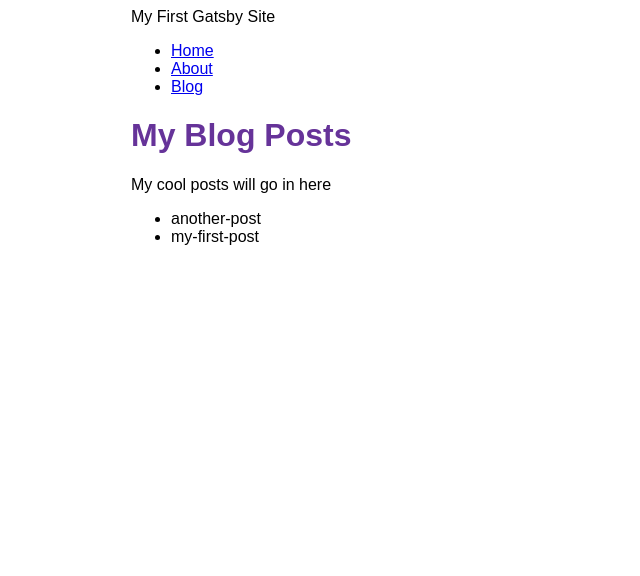
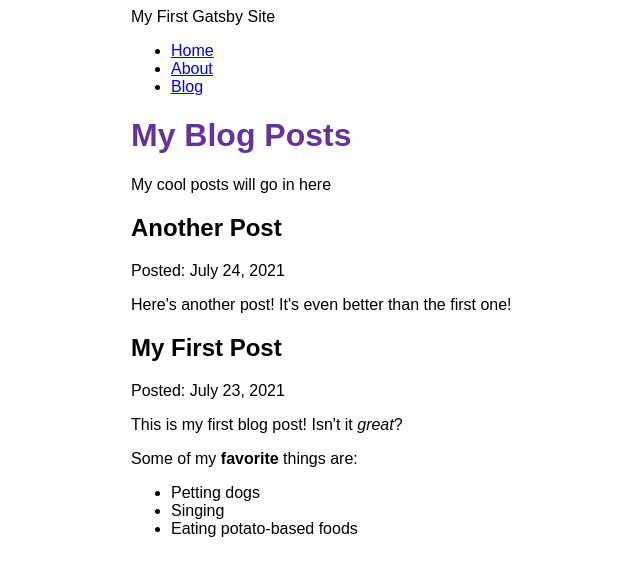
Before and after one commit to FredBrock/my-gatsby-site, a Gatsby site: page /blog in a window 1280 px wide. Shown: the whole page, without its empty margins (259-899 px from the left). Built offline with nearby package versions, Linux system fonts and the light colour scheme; Gatsby itself is replaced by a stand-in of ours.

Commit message:
Finished Gatsby Tutorial Part 5

```diff
--- a/src/pages/blog.js
+++ b/src/pages/blog.js
@@ -1,27 +1,48 @@
 import * as React from "react";
 import { graphql } from "gatsby";
 import Layout from "../components/layout";
-
-const BlogPage = (source) => {
-  console.log(source);
+import { MDXRenderer } from "gatsby-plugin-mdx";
+const BlogPage = ({ data }) => {
   return (
     <Layout pageTitle="My Blog Posts">
       <p>My cool posts will go in here</p>
 
-      <ul>
+      {/* <ul>
         {source.data.allFile.nodes.map((node) => (
           <li key={node.name}>{node.name}</li>
         ))}
-      </ul>
+      </ul> */}
+
+      {data.allMdx.nodes.map((node) => (
+        <article key={node.id}>
+          <h2>{node.frontmatter.title}</h2>
+          <p>Posted: {node.frontmatter.date}</p>
+          <MDXRenderer>{node.body}</MDXRenderer>
+        </article>
+      ))}
     </Layout>
   );
 };
 
+// export const query = graphql`
+//   query seoQueryAndSeoQuery1 {
+//     allFile {
+//       nodes {
+//         name
+//       }
+//     }
+//   }
+// `;
 export const query = graphql`
-  query seoQueryAndSeoQuery1 {
-    allFile {
+  query {
+    allMdx(sort: { fields: frontmatter___date, order: DESC }) {
       nodes {
-        name
+        frontmatter {
+          title
+          date(formatString: "MMMM DD, YYYY")
+        }
+        id
+        body
       }
     }
   }
```
